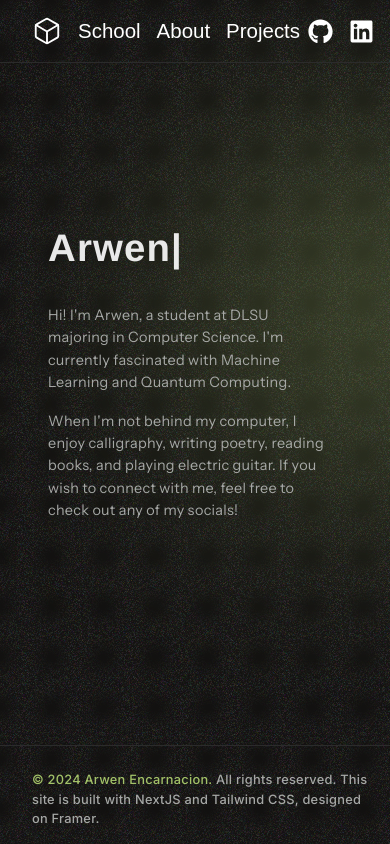
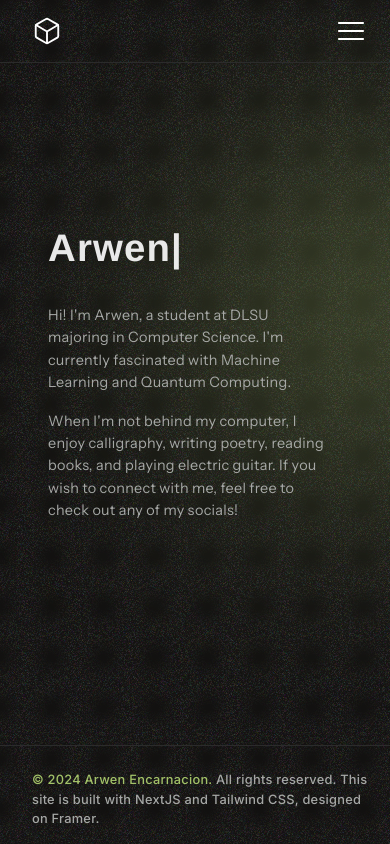
Before and after one commit to angele34/personal-website, a Next.js app: page / in a window 390 px wide. Built offline with nearby package versions, Linux system fonts and the light colour scheme; a web font is replaced by a local one.

Commit message:
add responsive navbar

```diff
--- a/src/components/navbar.tsx
+++ b/src/components/navbar.tsx
@@ -1,31 +1,72 @@
-import React from "react";
-import Link from 'next/link'
-import Iconoir from 'iconoir/icons/iconoir.svg';
+import React, { useState } from "react";
+import Link from 'next/link';
 
+// Icons
 import { IoCubeOutline } from "react-icons/io5";
-import { FaGithub } from "react-icons/fa";
-import { FaLinkedin } from "react-icons/fa";
+import { FaGithub, FaLinkedin } from "react-icons/fa";
+import { RxHamburgerMenu } from "react-icons/rx";
+import { RxCross2 } from "react-icons/rx";
 
 export default function Navbar() {
+  const [isOpen, setIsOpen] = useState(false);
+
+  const toggleMenu = () => {
+    setIsOpen(!isOpen);
+  };
+
   return (
     <div className="flex justify-between fixed top-0 w-full z-20 border-b border-[#2d2d2de9]">
-      <div className=" flex items-center pt-4 pb-4 xs:pl-0 sm:pl-0 md:pl-16 lg:pl-32 xl:pl-36 text-white font-medium text-nav no-underline">
-        <Link href="/">
-        <IoCubeOutline size={30} className="cursor-pointer grid ml-8 mr-2 text-white hover:text-customGreenLight transition delay-100"/>
-        </Link>
-        <Link href="school" className=" px-2 py-1 hover:text-customGreenLight transition delay-100">School</Link>
-        <a href="#" className=" px-2 py-1 hover:text-customGreenLight transition delay-100">About</a>
-        <Link href="/projects" className=" px-2 py-1 hover:text-customGreenLight transition delay-100 ">Projects</Link>
+      <div className="flex items-center pt-4 pb-4 xs:pl-0 sm:pl-0 md:pl-16 lg:pl-32 xl:pl-36 text-white font-medium text-nav no-underline">
+        {!isOpen && (
+          <Link href="/">
+            <IoCubeOutline size={30} className="cursor-pointer grid ml-8 mr-2 text-white hover:text-customGreenLight transition delay-100" />
+          </Link>
+        )}
+        <div className="sm:hidden xs:hidden xxs:hidden ">
+          <Link href="/school" className="px-2 py-1 hover:text-customGreenLight transition delay-100">School</Link>
+          <Link href="#" className="px-2 py-1 hover:text-customGreenLight transition delay-100">About</Link>
+          <Link href="/projects" className="px-2 py-1 hover:text-customGreenLight transition delay-100">Projects</Link>
+        </div>
       </div>
 
-      <div className="flex items-center space-x-4 pr-20">
-        <a href="https://github.com/angele34" target="_blank" rel="noopener noreferrer" className="cursor-pointer text-white hover:text-customGreenLight transition delay-100">
+      <div className="sm:hidden xs:hidden xxs:hidden flex items-center space-x-4 pr-20">
+        <a href="https://github.com/" target="_blank" rel="noopener noreferrer" className="cursor-pointer text-white hover:text-customGreenLight transition delay-100">
           <FaGithub size={25} />
         </a>
-        <a href="https://www.linkedin.com/in/angel-arwen-e-3a1b68246/" target="_blank" rel="noopener noreferrer" className="cursor-pointer text-white hover:text-customGreenLight transition delay-100">
+        <a href="https://www.linkedin.com/in/" target="_blank" rel="noopener noreferrer" className="cursor-pointer text-white hover:text-customGreenLight transition delay-100">
           <FaLinkedin size={25} />
         </a>
       </div>
+
+      <div className="md:hidden lg:hidden xl:hidden 2xl:hidden grid mr-6">
+        {!isOpen ? (
+          <button onClick={toggleMenu} className="text-white focus:outline-none">
+            <RxHamburgerMenu size={30} />
+          </button>
+        ) : (
+          <button onClick={toggleMenu} className="text-white focus:outline-none absolute top-4 right-4">
+            <RxCross2 size={30} />
+          </button>
+        )}
+      </div>
+
+      {isOpen && (
+        <div className="md:hidden lg:hidden xl:hidden 2xl:hidden flex flex-col items-center justify-center w-full h-full py-8 text-white text-p-xl">
+          <Link href="/school" className="py-1 hover:text-customGreenLight transition delay-100">School</Link>
+          <Link href="#" className="py-1 hover:text-customGreenLight transition delay-100">About</Link>
+          <Link href="/projects" className="py-1 hover:text-customGreenLight transition delay-100">Projects</Link>
+
+          <div className="flex mt-4 space-x-4">
+            <a href="https://github.com/" target="_blank" rel="noopener noreferrer" className="cursor-pointer text-white hover:text-customGreenLight transition delay-100">
+              <FaGithub size={25} />
+            </a>
+            <a href="https://www.linkedin.com/in/" target="_blank" rel="noopener noreferrer" className="cursor-pointer text-white hover:text-customGreenLight transition delay-100">
+              <FaLinkedin size={25} />
+            </a>
+          </div>
+
+        </div>
+      )}
     </div>
   );
-};
+}
--- a/tailwind.config.js
+++ b/tailwind.config.js
@@ -35,8 +35,8 @@ module.exports = {
       screens: {
         'xxs': {'max': '287px'},
         'xs': {'min': '288px', 'max': '409px'},
-        'sm': {'min': '410px', 'max': '539px'},
-        'md': {'min': '540px', 'max': '1021px'},
+        'sm': {'min': '410px', 'max': '607px'},
+        'md': {'min': '608px', 'max': '1021px'},
 
         // Desktop
         'lg': {'min': '1022px', 'max': '1279px'},
```
